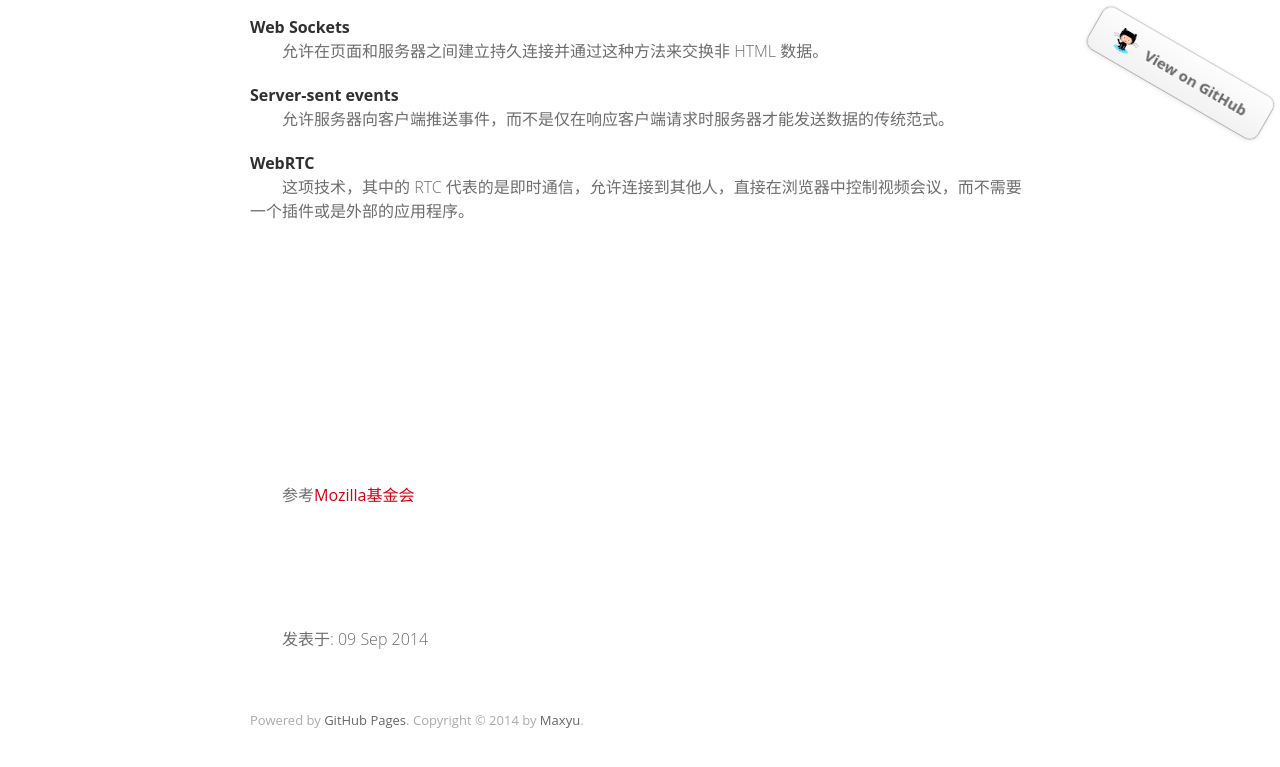
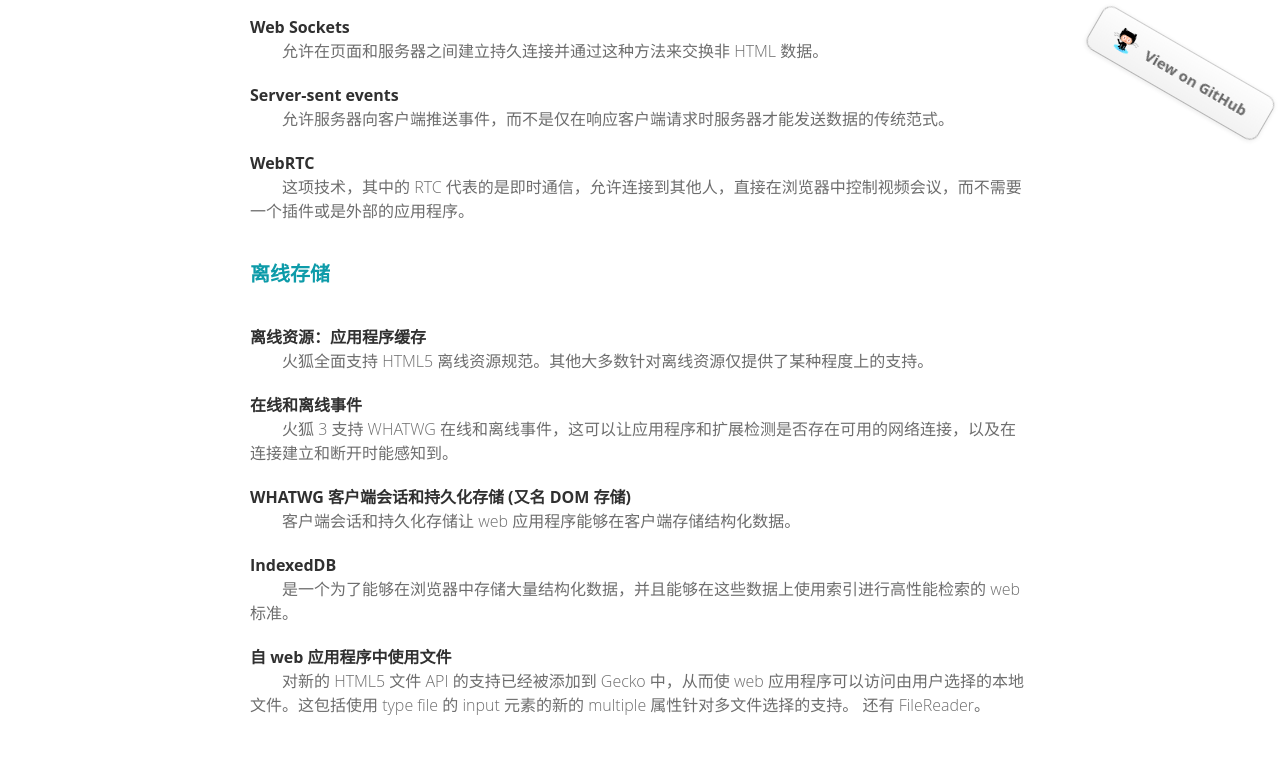
Before and after one commit to yubiaobin/yubiaobin.github.io, a Jekyll site: the page built from _posts/2014-09-09-html5-defined.html, in a window 1280 px wide and 900 px high, scrolled down 2076 px. Shown: the top 767 px of the window. Built offline with Jekyll 4.4.1, drawn with Linux system fonts in a browser that asks for light colours; comment, search, counter and statistics services are not loaded.

Commit message:
modified html5 blog

```diff
--- a/_posts/2014-09-09-html5-defined.html
+++ b/_posts/2014-09-09-html5-defined.html
@@ -125,6 +125,65 @@ Your browser does not support the video tag.
 
 
 
+<h3>离线存储</h3>
+
+
+
+
+<h4>离线资源：应用程序缓存</h4>
+<p>火狐全面支持 HTML5 离线资源规范。其他大多数针对离线资源仅提供了某种程度上的支持。</p>
+
+
+<h4>在线和离线事件</h4>
+<p>火狐 3 支持 WHATWG 在线和离线事件，这可以让应用程序和扩展检测是否存在可用的网络连接，以及在连接建立和断开时能感知到。</p>
+
+
+
+
+<h4>WHATWG 客户端会话和持久化存储 (又名 DOM 存储)</h4>
+<p>客户端会话和持久化存储让 web 应用程序能够在客户端存储结构化数据。</p>
+
+
+
+<h4>IndexedDB</h4>
+<p>是一个为了能够在浏览器中存储大量结构化数据，并且能够在这些数据上使用索引进行高性能检索的 web 标准。</p>
+
+
+
+
+
+
+
+<h4>自 web 应用程序中使用文件</h4>
+<p>对新的 HTML5 文件 API 的支持已经被添加到 Gecko 中，从而使 web 应用程序可以访问由用户选择的本地文件。这包括使用 type file 的 input 元素的新的 multiple 属性针对多文件选择的支持。 还有 FileReader。</p>
+
+
+
+
+
+
+
+
+
+
+
+
+
+
+
+
+
+
+
+
+
+
+
+
+
+
+
+
 
 
 
```
